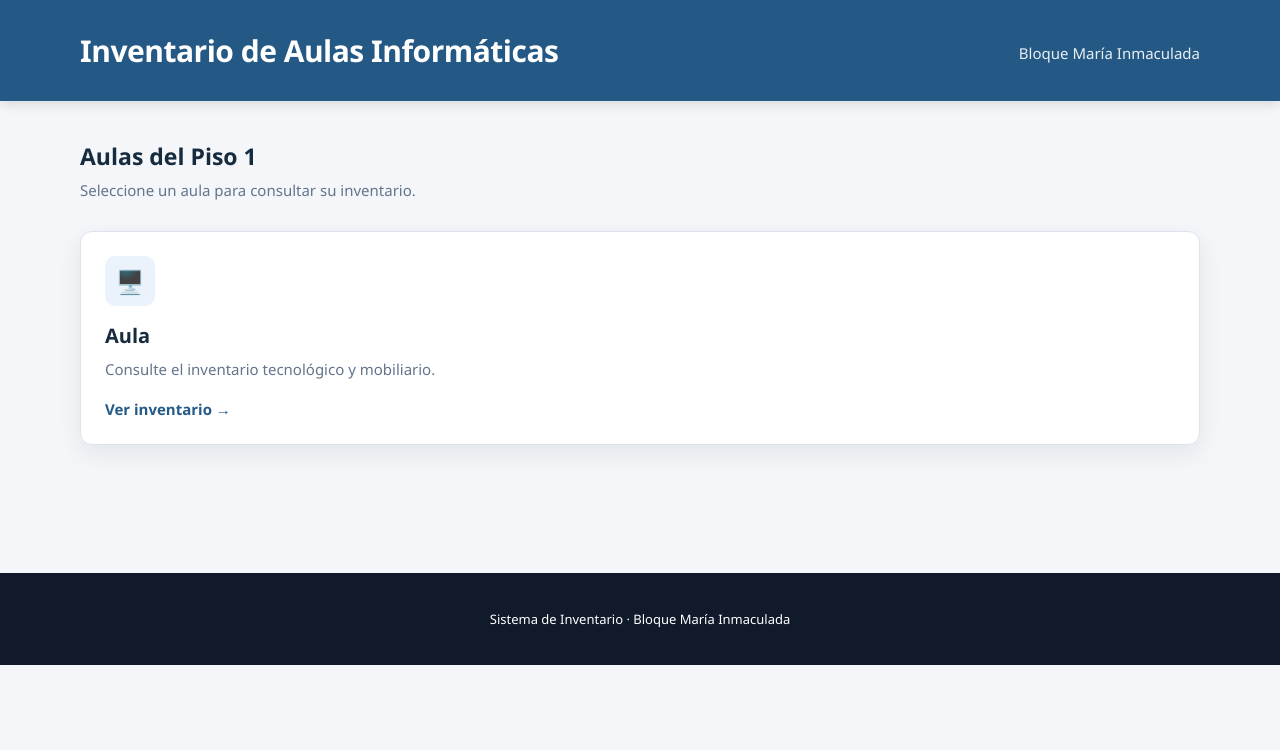
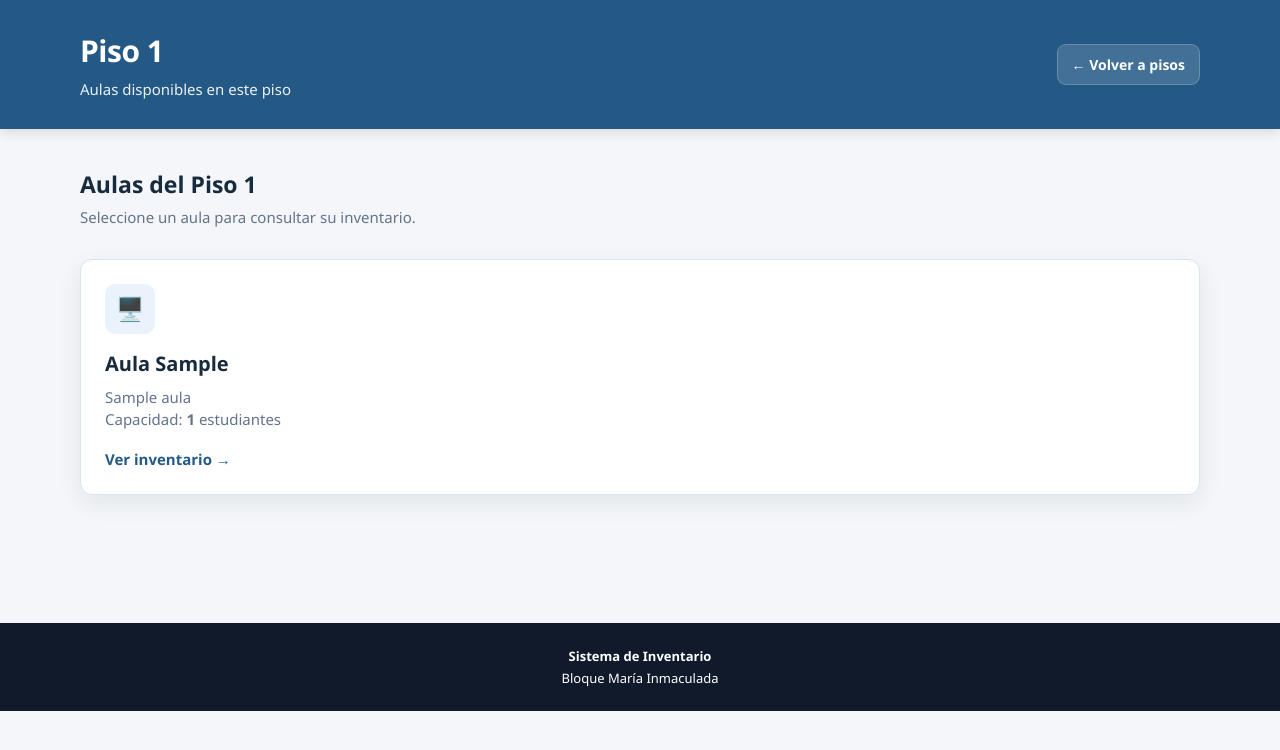
Before and after one commit to SaraAldaz/inventario_Aulas_y_Servers, a Django app: page /piso/1/ in a window 1280 px wide. Shown: the top 750 px of the page. Run offline with Django 5.2, Linux system fonts and the light colour scheme; tables that the repository leaves empty hold one stand-in row (values such as "Sample post").

Commit message:
upd aulas.html

```diff
--- a/web/templates/web/aulas.html
+++ b/web/templates/web/aulas.html
@@ -7,42 +7,57 @@
 
     <meta charset="UTF-8">
 
-    <meta
-        name="viewport"
-        content="width=device-width, initial-scale=1.0"
-    >
+    <meta name="viewport" content="width=device-width, initial-scale=1.0">
 
     <title>
         Aulas - Piso {{ piso.numero }}
     </title>
 
-    <link
-        rel="stylesheet"
-        href="{% static 'web/css/estilos.css' %}"
-    >
+    <link rel="stylesheet"
+          href="{% static 'web/css/estilos.css' %}">
 
 </head>
 
+
 <body>
+
 
 <header class="encabezado">
 
     <div class="contenedor">
 
+        <div>
+
             <h1>
-                Inventario de Aulas Informáticas
+                Piso {{ piso.numero }}
             </h1>
 
             <p>
-                Bloque María Inmaculada
+                Aulas disponibles en este piso
             </p>
+
+        </div>
+
+
+        <a
+            href="{% url 'inicio' %}"
+            class="boton-volver"
+        >
+            ← Volver a pisos
+        </a>
 
     </div>
 
 </header>
 
 
+
 <main class="contenedor contenido">
+
+
+    <!-- =====================================================
+         ENCABEZADO DE LA SECCIÓN
+    ====================================================== -->
 
     <section class="introduccion">
 
@@ -51,14 +66,20 @@
         </h2>
 
         <p>
-                Seleccione un aula para consultar
-                su inventario.
+            Seleccione un aula para consultar su inventario.
         </p>
 
     </section>
 
 
-        <section class="pisos">
+
+    <!-- =====================================================
+         AULAS
+    ====================================================== -->
+
+    {% if aulas %}
+
+        <div class="pisos">
 
             {% for aula in aulas %}
 
@@ -68,47 +89,75 @@
                         🖥️
                     </div>
 
+
                     <h3>
-                        Aula {{ aula.numero }}
+                        Aula {{ aula.codigo }}
                     </h3>
 
+
+                    {% if aula.nombre %}
+
                         <p>
-                        Consulte el inventario
-                        tecnológico y mobiliario.
+                            {{ aula.nombre }}
                         </p>
 
-                    <a href="{% url 'inventario_aula' aula.id %}">
+                    {% else %}
+
+                        <p>
+                            Aula de informática
+                        </p>
+
+                    {% endif %}
+
+
+                    <p>
+                        Capacidad:
+                        <strong>
+                            {{ aula.capacidad }}
+                        </strong>
+                        estudiantes
+                    </p>
+
+
+                    <a
+                        href="{% url 'inventario_aula' aula.id %}"
+                    >
                         Ver inventario →
                     </a>
 
                 </article>
 
-            {% empty %}
-
-                <p>
-                    No hay aulas registradas
-                    para este piso.
-                </p>
-
             {% endfor %}
 
-        </section>
+        </div>
+
+    {% else %}
+
+        <div class="mensaje-vacio">
+
+            No hay aulas activas registradas en el Piso {{ piso.numero }}.
+
+        </div>
+
+    {% endif %}
+
 
 </main>
 
 
+
 <footer class="pie">
 
-        <div class="contenedor">
+    <strong>
+        Sistema de Inventario
+    </strong>
 
-            <p>
-                Sistema de Inventario
-                · Bloque María Inmaculada
-            </p>
+    <br>
 
-        </div>
+    Bloque María Inmaculada
 
 </footer>
+
 
 </body>
 
```
Lines whose indentation alone changed are shown as unchanged.
